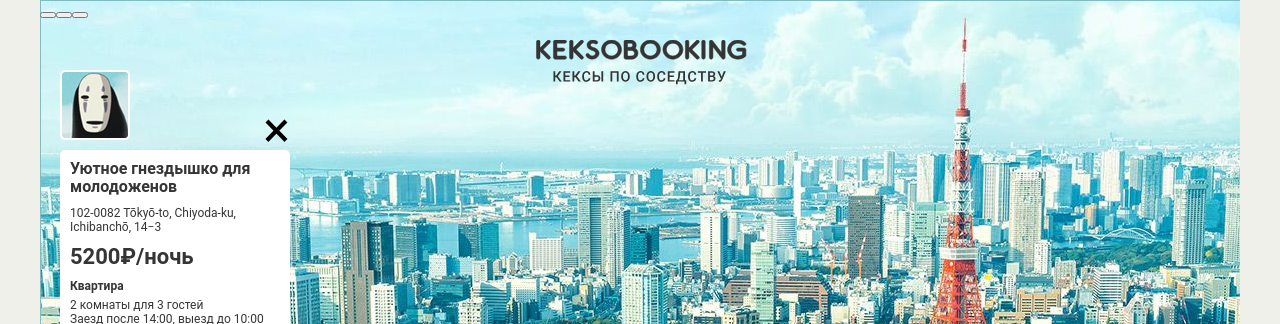
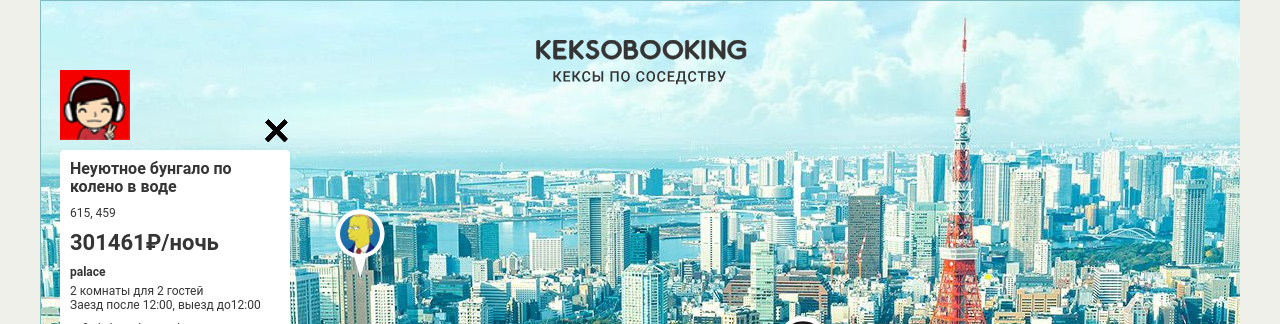
Before and after one commit to sasha150187/510575-keksobooking, a website: page index.html in a window 1280 px wide. Shown: the top 324 px of the page. Drawn offline with Linux system fonts and the light colour scheme; files whose address does not match are found by name.

Commit message:
added pins, cards

```diff
--- a/index.html
+++ b/index.html
@@ -230,7 +230,7 @@
 
   <!-- Метка объявления -->
   <template id="pin">
-    <button type="button" class="map__pin" style="left: 400px; top: 400px;">
+    <button type="button" class="map__pin" style="left: 200px; top: 400px;">
       <img src="img/avatars/user06.png" width="40" height="40" draggable="false" alt="Метка объявления">
     </button>
   </template>
--- a/js/map.js
+++ b/js/map.js
@@ -1,9 +1,6 @@
 'use strict';
 
-// {
-//   1. Как получить координаты(addres, location)
-//   2. Как обратиться и записать координаты в цикле для генерации элементов
-//  }
+
 
 var titles = [
   'Большая уютная квартира',
@@ -57,16 +54,17 @@ var getRandomNumber = function (min, max) {
 var getPrice = function (min, max) {
   return Math.floor(Math.random() * (max - min)) + min;
 };
-
-var offers = [];
-for (var i = 0; i < 8; i++) {
-  offers.push({
-    author: {
-      avatar: 'img/avatars/user0' + i + '.png'
-    },
-    offer: {
+// 1 фу-я
+function createUser(i) {
+  return {
+    avatar: 'img/avatars/user0' + (i + 1) + '.png'
+  }
+}
+// 2 фу-я
+function createRealty(i, coords) {
+  return {
     title: titles[i],
-      address: '',
+    address: coords.join(', '),
     price: getPrice(1000, 1000000),
     type: accommodation[getRandomNumber(0, 3)],
     rooms: getRandomNumber(1, 5),
@@ -75,41 +73,116 @@ for (var i = 0; i < 8; i++) {
     checkout: checkout[getRandomNumber(0, 2)],
     features: facilities.slice(0, getRandomNumber(0, 5)),
     description: '',
-      photos: photos.sort()
+    photos: photos.sort(function() {
+       return 0.5 - Math.random();
+    })
+  }
+}
+// 3 фу-я
+function createCoords(container) {
+  var yRange = {
+    min: 130,
+    max: 630
+  }
+
+  return {
+    x: getRandomNumber(container.offsetLeft, container.offsetWidth),
+    y: getRandomNumber(yRange.min, yRange.max)
+  }
+}
+// 4 функия
+function createAds(i, container) {
+  var ads = {};
+
+  ads.author = createUser(i);
+  ads.location = createCoords(container);
+  var cords = [ads.location.x, ads.location.y];
+  ads.offer = createRealty(i, cords);
+
+  return ads;
+}
+// 5 фу-я
+function createPin(offer) {
+  var pinSize = {
+        width: 50,
+        height: 70
       },
-    location: {
-      x: 600,
-      y: 350
+      container = document.querySelector('.map__pins'),
+      template = document.querySelector('#pin').content.querySelector('.map__pin').cloneNode(true),
+      image = template.querySelector('img');
+
+  template.style.left = offer.location.x - pinSize.width/2 + 'px';
+  template.style.top = offer.location.y + pinSize.height + 'px';
+  image.src = offer.author.avatar;
+  image.alt = offer.offer.title;
+
+  return template;
+};
+
+function createCard(unit) {
+  var template = document.querySelector('#card').content.querySelector('.map__card').cloneNode(true),
+      user = template.querySelector('.popup__avatar'),
+      photoImage = template.querySelector('.popup__photo'),
+      photos = template.querySelector('.popup__photos'),
+      capacity = template.querySelector('.popup__text--capacity'),
+      time = template.querySelector('.popup__text--time'),
+      selectorMap = {
+        'title': '.popup__title',
+        'price': '.popup__text--price',
+        'address': '.popup__text--address',
+        'price': '.popup__text--price',
+        'type': '.popup__type',
+        'features': '.popup__features',
+        'description': '.popup__description'
+      };
+
+  user.src = unit.author.avatar;
+
+  photos.innerHTML = '';
+  unit.offer.photos.forEach(function(src, i) {
+    var photo = photoImage.cloneNode(true);
+    photo.src = src;
+    photos.appendChild(photo)
+  });
+
+  capacity.innerHTML = unit.offer.rooms + ' комнаты для ' + unit.offer.guests + ' гостей';
+  time.innerHTML = 'Заезд после ' + unit.offer.checkin + ', выезд до' + unit.offer.checkout;
+
+  Object.keys(selectorMap).forEach(function(key) {
+      var element = template.querySelector(selectorMap[key]);
+      element.innerHTML = key === 'features' ?  unit.offer[key].join(', ') : unit.offer[key];
+
+      if (key === 'price') {
+        element.innerHTML +='₽/ночь';
       }
   });
+
+  return template;
+};
+
+function getFragment(offers, create) {
+  var fragment = document.createDocumentFragment();
+
+  for (var i = 0; i < offers.length; i++) {
+    var el = create(offers[i]);
+    fragment.appendChild(el);
   }
-// метка на карте
-var fragment = document.createDocumentFragment();
-var adMark = document.querySelector('.map').children[0];
-var template = document.querySelector('#pin').content.querySelector('.map__pin');
 
-for (var k = 0; k < 3; k++) {
-  var element = template.cloneNode(true);
-  element.innerHTML = '<img src="img/avatars/user0' + k + '.png" width="40" height="40" draggable="false" alt="titles[i]">';
+  return fragment;
 }
-adMark.appendChild(element);
 
-for (var h = 0; h < 3; h++) {
-  var newElement = document.createElement('button');
-  fragment.appendChild(newElement);
+function insertAfter(elem, refElem) {
+  return refElem.parentNode.insertBefore(elem, refElem.nextSibling);
 }
-adMark.appendChild(fragment);
 
-// карточка объявления
-var adCard = document.querySelector('.map');
-var cardTemplate = document.querySelector('#card').content.querySelector('.map__card');
+var pinsContainer = document.querySelector('.map__pins');
+var offers = [];
+for (var i = 0; i < 8; i++) {
+  offers.push(createAds(i, pinsContainer));
+}
 
+var pinsElements = getFragment(offers, createPin);
+var cardsElements = getFragment(offers, createCard);
 
-var cardElement = cardTemplate.cloneNode(true);
-
-adCard.appendChild(cardElement);
-
-
-var newCardElement = document.createElement('.map__card');
-fragment.appendChild(newCardElement);
-adCard.appendChild(fragment);
+pinsContainer.appendChild(pinsElements);
+insertAfter(cardsElements, pinsContainer);
```
Lines whose indentation alone changed are shown as unchanged.
